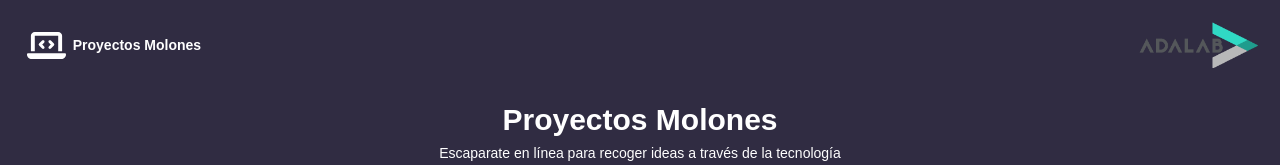
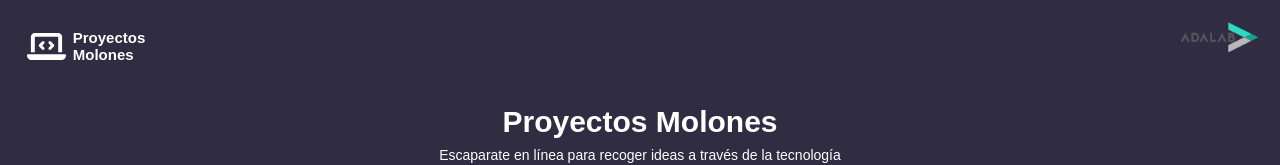
Before and after one commit to lejladzanko/project-promo-W-module-3-team-2, a React (Vite) app: page /#/ in a window 1280 px wide. Shown: the top 165 px of the page. Built offline with nearby package versions, Linux system fonts and the light colour scheme.

Commit message:
icons link changed

```diff
--- a/src/components/Preview.jsx
+++ b/src/components/Preview.jsx
@@ -38,7 +38,7 @@ function Preview({
 
             <a
               className="icon icon__www"
-              href={repoLink}
+              href={demoLink}
               target="_blank"
               title="Haz click para ver el proyecto online"
             >
@@ -46,7 +46,7 @@ function Preview({
             </a>
             <a
               className="icon icon__github"
-              href={demoLink}
+              href={repoLink}
               target="_blank"
               title="Haz click para ver el código del proyecto"
             >
--- a/src/scss/components/Header.scss
+++ b/src/scss/components/Header.scss
@@ -20,7 +20,7 @@
 }
 
 .header .header__companyLogo {
-  height: 31px;
+  max-height: 31px;
   color: $color-white;
   transition: transform 0.3s ease;
 }
@@ -34,4 +34,5 @@
     text-transform: capitalize;
     color: $color-white;
     transition: color 0.3s ease;
+    font-size: 15px;
   }
--- a/src/scss/components/Logo.scss
+++ b/src/scss/components/Logo.scss
@@ -1,3 +1,3 @@
 .logoSponsor  {
-    height: 46px;
+    height: 30px;
   }
--- a/src/scss/components/Preview.scss
+++ b/src/scss/components/Preview.scss
@@ -107,6 +107,10 @@
     text-transform: capitalize;
   }
 
+  // .card .card__description {
+  //   text-overflow: hidden;
+  // }
+
   .card .card__technicalInfo {
     display: grid;
     grid-template-columns: 1fr 2rem 2rem;
```
Also changed, not shown: src/components/Logo.jsx (line endings or trailing spaces).
